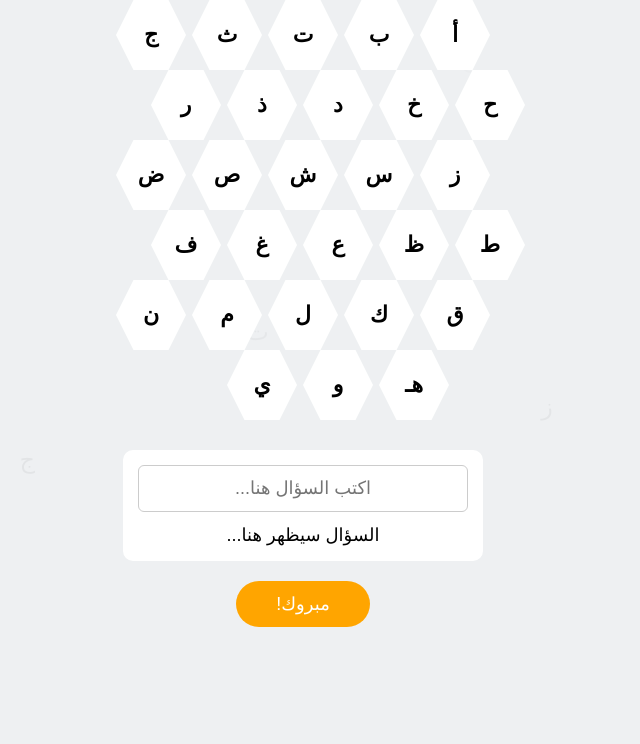
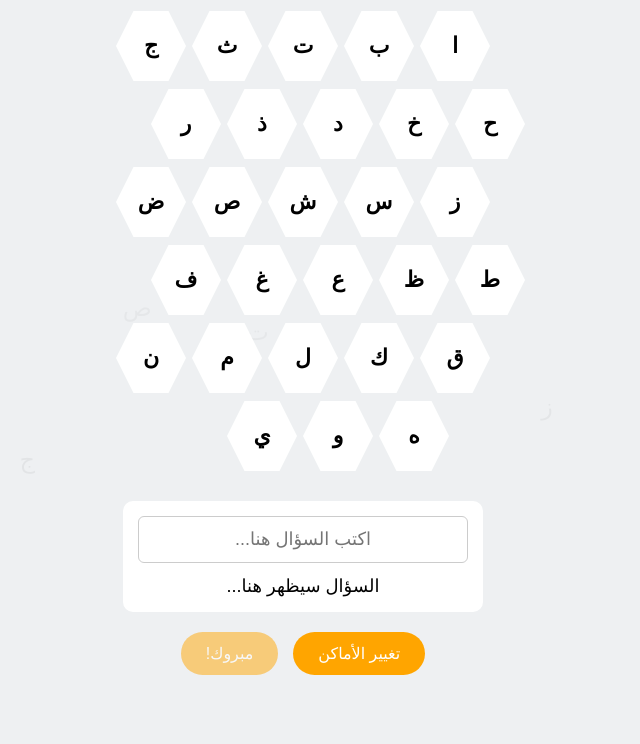
Before and after one commit to Turki405/Haroof-game, a plain HTML site: page index.html in a window 1280 px wide. Shown: the part 81-825 px from the top of the page, without its empty margins (337-977 px from the left). Drawn offline with Linux system fonts and the light colour scheme.

Commit message:
Update index.html

```diff
--- a/index.html
+++ b/index.html
@@ -39,18 +39,27 @@
     h1 {
       text-align: center;
       margin: 25px 0;
-      font-size: 26px;
+      font-size: 36px;
       z-index: 1;
       position: relative;
     }
 
-    .hex-grid {
-      display: grid;
-      grid-template-columns: repeat(5, 70px);
-      gap: 6px;
-      justify-content: center;
+    .hex-container {
+      display: flex;
+      flex-direction: column;
+      align-items: center;
+      gap: 8px;
       position: relative;
       z-index: 1;
+    }
+
+    .row {
+      display: flex;
+      gap: 6px;
+    }
+
+    .row:nth-child(even) {
+      transform: translateX(35px);
     }
 
     .hex {
@@ -68,29 +77,8 @@
       cursor: pointer;
     }
 
-    .hex:hover {
-      filter: brightness(0.95);
-    }
-
-    .hex.blue {
-      background: #2196F3;
-      color: white;
-    }
-
-    .hex.red {
-      background: #F44336;
-      color: white;
-    }
-
-    .row {
-      display: flex;
-      justify-content: center;
-      gap: 6px;
-    }
-
-    .row:nth-child(even) {
-      transform: translateX(35px); /* تعشيق */
-    }
+    .hex.blue { background: #2196F3; color: white; }
+    .hex.red { background: #F44336; color: white; }
 
     .question-box {
       margin: 30px auto 10px;
@@ -117,18 +105,28 @@
       margin-top: 12px;
     }
 
+    .button-box {
+      display: flex;
+      justify-content: center;
+      gap: 15px;
+      margin: 20px auto 40px;
+      position: relative;
+      z-index: 1;
+    }
+
     button {
-      margin: 20px auto 40px;
-      display: block;
-      padding: 12px 40px;
+      padding: 12px 25px;
       background-color: orange;
       color: white;
       border: none;
       border-radius: 25px;
-      font-size: 18px;
+      font-size: 16px;
       cursor: pointer;
-      z-index: 1;
-      position: relative;
+    }
+
+    button:disabled {
+      opacity: 0.5;
+      cursor: not-allowed;
     }
   </style>
 </head>
@@ -138,36 +136,45 @@
 
   <h1>لعبة حروف تركي</h1>
 
-  <div id="hex-container">
-    <!-- صفوف الخلايا -->
-  </div>
+  <div class="hex-container" id="hex-container"></div>
 
   <div class="question-box">
     <input type="text" id="questionInput" placeholder="اكتب السؤال هنا..." oninput="updateQuestion()">
     <div id="questionDisplay">السؤال سيظهر هنا...</div>
   </div>
 
-  <button>مبروك!</button>
+  <div class="button-box">
+    <button onclick="shuffleLetters()">تغيير الأماكن</button>
+    <button id="winButton" disabled onclick="alert('مبروك! فريق فاز!')">مبروك!</button>
+  </div>
 
   <script>
-    const rows = [
-      ["أ", "ب", "ت", "ث", "ج"],
-      ["ح", "خ", "د", "ذ", "ر"],
-      ["ز", "س", "ش", "ص", "ض"],
-      ["ط", "ظ", "ع", "غ", "ف"],
-      ["ق", "ك", "ل", "م", "ن"],
-      ["هـ", "و", "ي"]
-    ];
-
+    const arabicLetters = "ابتثجحخدذرزسشصضطظعغفقكلمنهوي".split('');
+    let letters = [...arabicLetters].slice(0, 28); // نختار أول 28 حرف
+    let hexes = [];
+    const rowsCount = 6;
+    const columnsCount = 5;
     const container = document.getElementById("hex-container");
 
-    rows.forEach((rowLetters, i) => {
-      const row = document.createElement("div");
-      row.className = "row";
-      rowLetters.forEach(letter => {
+    function renderGrid() {
+      container.innerHTML = '';
+      hexes = [];
+
+      for (let r = 0; r < rowsCount; r++) {
+        const rowDiv = document.createElement("div");
+        rowDiv.className = "row";
+        if (r % 2 === 1) rowDiv.classList.add("offset");
+
+        for (let c = 0; c < columnsCount; c++) {
+          if (r === 5 && c > 2) continue; // آخر صف فيه 3 فقط
+
+          const index = r * columnsCount + c;
           const hex = document.createElement("div");
           hex.className = "hex";
-        hex.textContent = letter;
+          hex.textContent = letters[index];
+          hex.dataset.row = r;
+          hex.dataset.col = c;
+
           hex.onclick = () => {
             if (hex.classList.contains("blue")) {
               hex.classList.remove("blue");
@@ -177,20 +184,60 @@
             } else {
               hex.classList.add("blue");
             }
+            checkWinner();
           };
-        row.appendChild(hex);
-      });
-      container.appendChild(row);
-    });
+
+          rowDiv.appendChild(hex);
+          hexes.push(hex);
+        }
+
+        container.appendChild(rowDiv);
+      }
+    }
 
     function updateQuestion() {
       const input = document.getElementById("questionInput").value;
       document.getElementById("questionDisplay").innerText = "السؤال: " + input;
     }
 
-    // حروف الخلفية المتساقطة
-    const falling = document.getElementById("falling");
-    const arabicLetters = "ابتثجحخدذرزسشصضطظعغفقكلمنهوي";
+    function shuffleLetters() {
+      letters.sort(() => Math.random() - 0.5);
+      renderGrid();
+    }
+
+    function checkWinner() {
+      const grid = Array.from({ length: rowsCount }, () => Array(columnsCount).fill(null));
+      hexes.forEach(hex => {
+        const r = parseInt(hex.dataset.row);
+        const c = parseInt(hex.dataset.col);
+        grid[r][c] = hex;
+      });
+
+      let win = false;
+
+      // تحقق أفقي
+      for (let r = 0; r < rowsCount; r++) {
+        let line = grid[r].filter(cell => cell !== undefined);
+        if (line.length < 3) continue;
+        const color = line[0].classList.contains('blue') ? 'blue' :
+                      line[0].classList.contains('red') ? 'red' : null;
+        if (color && line.every(cell => cell.classList.contains(color))) win = true;
+      }
+
+      // تحقق عمودي
+      for (let c = 0; c < columnsCount; c++) {
+        let col = [];
+        for (let r = 0; r < rowsCount; r++) {
+          if (grid[r][c]) col.push(grid[r][c]);
+        }
+        if (col.length < 3) continue;
+        const color = col[0].classList.contains('blue') ? 'blue' :
+                      col[0].classList.contains('red') ? 'red' : null;
+        if (color && col.every(cell => cell.classList.contains(color))) win = true;
+      }
+
+      document.getElementById("winButton").disabled = !win;
+    }
 
     function createFallingLetter() {
       const span = document.createElement("span");
@@ -198,11 +245,13 @@
       span.style.left = Math.random() * 100 + "vw";
       span.style.animationDuration = (3 + Math.random() * 5) + "s";
       span.textContent = arabicLetters[Math.floor(Math.random() * arabicLetters.length)];
-      falling.appendChild(span);
+      document.getElementById("falling").appendChild(span);
       setTimeout(() => span.remove(), 8000);
     }
 
     setInterval(createFallingLetter, 300);
+
+    renderGrid(); // أول تشغيل
   </script>
 
 </body>
```
Lines whose indentation alone changed are shown as unchanged.
